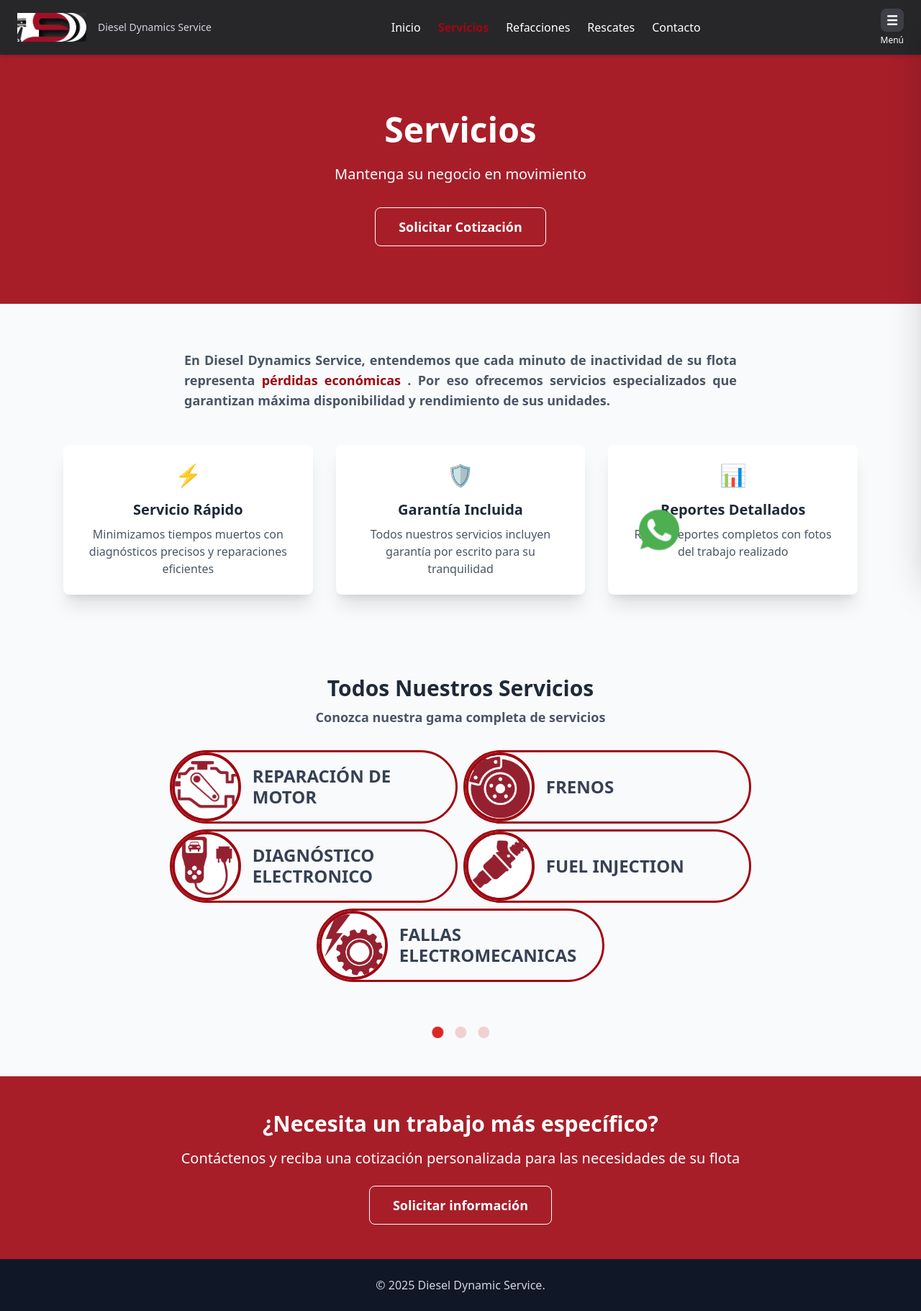
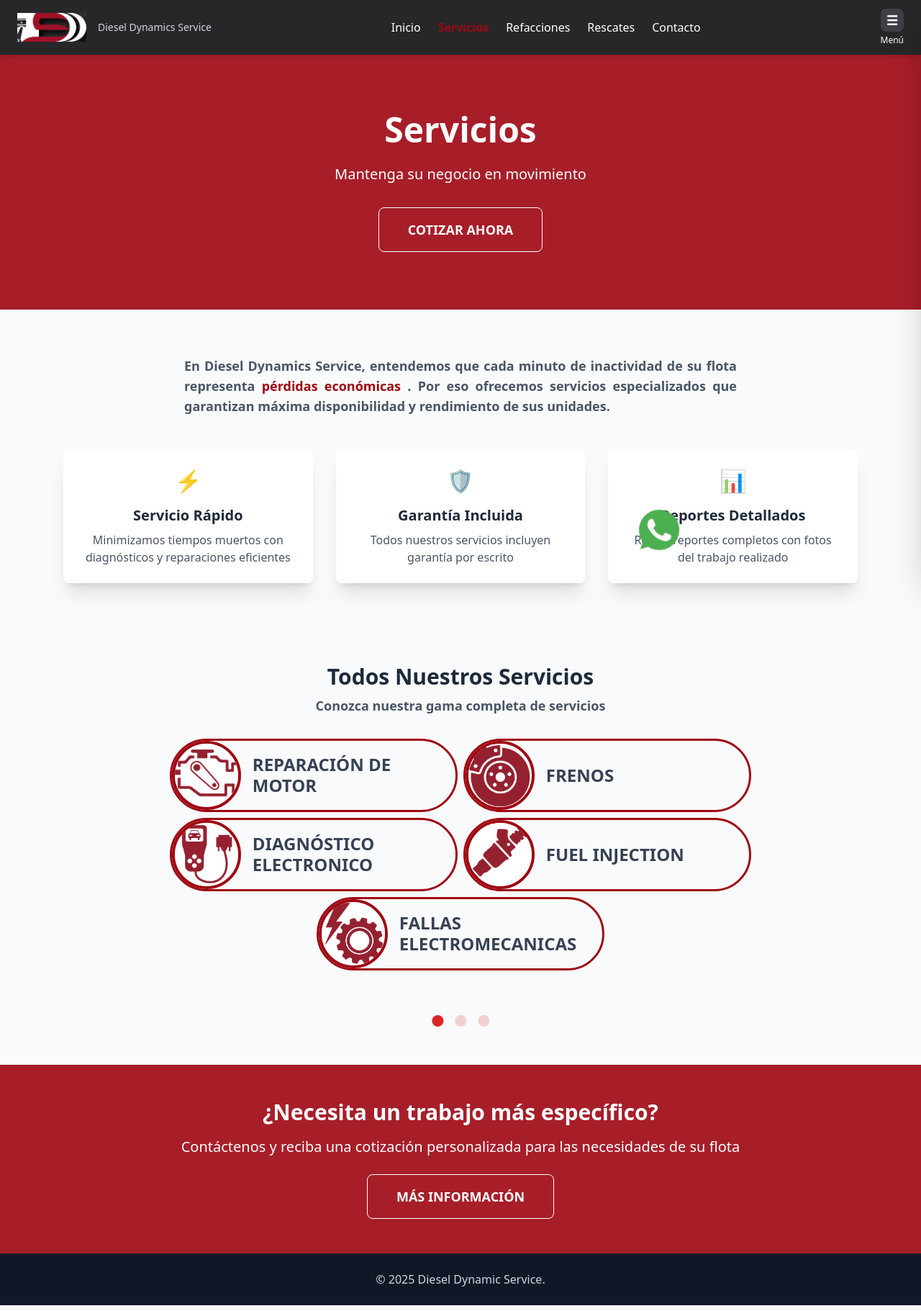
Before and after one commit to LegaspiRicardo/Diesel-Dynamic-Service, a React (Vite) app: page /servicios in a window 1280 px wide. Shown: the whole page at 72% size. Built offline with nearby package versions, Linux system fonts and the light colour scheme; the HTML template or start-up script is replaced by a standard one.

Commit message:
Add files via upload

```diff
--- a/src/components/SimpleHeroCarousel.tsx
+++ b/src/components/SimpleHeroCarousel.tsx
@@ -106,7 +106,7 @@ export default function SimpleHeroCarousel({ slides, autoPlayInterval = 9000 }:
                                         href={`https://api.whatsapp.com/send?phone=523320853721&text=${encodeURIComponent(`Hola, solicito información sobre: ${slide.title}`)}`}
                                         target="_blank"
                                         rel="noopener noreferrer"
-                                        className="inline-block bg-red-800/90 hover:bg-yellow-600 text-white font-semibold px-10 py-4 rounded-lg transition-all duration-300 text-lg hover:scale-105 transform relative z-50 shadow-lg hover:shadow-xl"
+                                        className="inline-block  bg-white  hover:bg-red-800/90 hover:text-white text-red-800 font-semibold px-10 py-4 rounded-lg transition-all duration-300 text-2xl hover:scale-105 transform relative z-50 shadow-lg hover:shadow-xl"
                                         onClick={(e) => e.stopPropagation()} // Prevenir interferencia con el carousel
                                     >
                                         Cotizar servicio
--- a/src/pages/Home.tsx
+++ b/src/pages/Home.tsx
@@ -322,7 +322,6 @@ export default function Home() {
             </section>
 
             {/* Sección ¿Porque elegirnos?*/}
-            {/* Sección ¿Porque elegirnos?*/}
             <section className="py-32 relative bg-fixed bg-cover bg-center" style={{ backgroundImage: 'url(/images/carretera.jpg)' }}>
 
                 <div className="w-11/12 mx-auto text-justify relative z-10">
@@ -363,11 +362,21 @@ export default function Home() {
                     </div>
 
                     <div className="text-center mt-32 md:mt-20 lg:mt-24">
-                        <h3 className="text-2xl font-bold text-white md:text-2xl lg:text-3xl">¿Qué espera? </h3>
+                        <h3 className="text-3xl font-bold text-white md:text-2xl lg:text-3xl">¿Qué espera? </h3>
                         <h3 className="text-2xl font-bold mb-6 text-white md:text-2xl lg:text-3xl">Invierta en su flotilla</h3>
-                        <button className="bg-red-800/90 text-white px-8 py-3 rounded-lg font-bold hover:bg-green-700 transition md:px-10 md:py-4 md:text-lg">
-                            COTIZAR AHORA
-                        </button>
+
+
+                        <a
+                            href="https://api.whatsapp.com/send?phone=523320853721&text=Hola,%20me%20interesa%20solicitar%20una%20cotización%20de%20sus%20servicios"
+                            target="_blank"
+                            rel="noopener noreferrer"
+                        >
+                            <button className="bg-red-800/90 text-white text-2xl px-8 py-3 rounded-lg font-bold hover:bg-green-700 transition md:px-10 md:py-4 md:text-lg">
+                                COTIZAR AHORA
+                            </button>
+                        </a>
+
+
                     </div>
                 </div>
             </section>
--- a/src/pages/Productos.tsx
+++ b/src/pages/Productos.tsx
@@ -84,15 +84,21 @@ export default function Productos() {
                     <p className="text-xl mb-8 max-w-3xl mx-auto">
                         Partes originales y de reemplazo
                     </p>
-                    <button className="border border-white hover:bg-green-700 text-white px-8 py-3 rounded-lg font-bold text-lg transition">
-                        Solicitar Cotización
-                    </button>
+                    <a
+                        href="https://api.whatsapp.com/send?phone=523320853721&text=Hola,%20me%20interesa%20solicitar%20informes%20de%20de%20sus%20refacciones,%20estoy%20buscando:"
+                        target="_blank"
+                        rel="noopener noreferrer"
+                    >
+                        <button className="hover:bg-red-800 border border-white text-white text-xl px-8 py-3 rounded-lg font-bold  transition md:px-10 md:py-4 md:text-lg">
+                            COTIZAR AHORA
+                        </button>
+                    </a>
                 </div>
             </div>
 
-                        {/* Sección Carrusel de Refacciones */}
+            {/* Sección Carrusel de Refacciones */}
             <section className="w-11/12 mx-auto bg-gray-50 py-12 rounded-xl">
-                            <div className="text-center mb-12">
+                <div className="text-center mb-12">
                     <p className="text-lg font-bold text-gray-600 max-w-3xl mx-auto text-justify">
                         En Diesel Dynamics Service, entendemos que la calidad de las refacciones es fundamental
                         para el <span className="text-red-800">rendimiento y durabilidad</span> de su flota.
@@ -104,7 +110,7 @@ export default function Productos() {
                         Conozca nuestro catálogo
                     </p>
                 </div>
-                <RefaccionesGrid categorias={categoriasRefacciones}  />
+                <RefaccionesGrid categorias={categoriasRefacciones} />
             </section>
 
             {/* Introducción a las Refacciones */}
@@ -167,9 +173,14 @@ export default function Productos() {
                     <p className="text-xl mb-6">
                         Contáctenos y reciba asesoría especializada para las refacciones que busca
                     </p>
-                    <button className="border border-white hover:bg-gray-100 hover:text-red-800 px-8 py-3 rounded-lg font-bold text-lg transition">
-                        Solicitar Información
-                    </button>
+                    <a
+                        href="https://api.whatsapp.com/send?phone=523320853721&text=Hola,%20me%20interesa%20solicitar%20informes%20de%20refacciones%20en%20especifico"
+                        target="_blank"
+                        rel="noopener noreferrer"
+                    >
+                        <button className="hover:bg-red-800 border border-white text-white text-2xl px-8 py-3 rounded-lg font-bold  transition md:px-10 md:py-4 md:text-lg">
+                            Solicitar información                        </button>
+                    </a>
                 </div>
             </div>
         </section>
--- a/src/pages/Servicios.tsx
+++ b/src/pages/Servicios.tsx
@@ -98,9 +98,15 @@ export default function Servicios() {
                     <p className="text-xl mb-8 max-w-3xl mx-auto">
                         Mantenga su negocio en movimiento
                     </p>
-                    <button className="border border-white hover:bg-green-700 text-white px-8 py-3 rounded-lg font-bold text-lg transition">
-                        Solicitar Cotización
-                    </button>
+                    <a
+                        href="https://api.whatsapp.com/send?phone=523320853721&text=Hola,%20me%20interesa%20solicitar%20una%20cotización%20de%20sus%20servicios"
+                        target="_blank"
+                        rel="noopener noreferrer"
+                    >
+                        <button className="hover:bg-red-800 border border-white text-white text-2xl px-8 py-3 rounded-lg font-bold  transition md:px-10 md:py-4 md:text-lg">
+                            COTIZAR AHORA
+                        </button>
+                    </a>
                 </div>
             </div>
 
@@ -120,12 +126,12 @@ export default function Servicios() {
                     <div className="text-center p-6 bg-white rounded-lg shadow-xl">
                         <div className="text-3xl mb-4">⚡</div>
                         <h3 className="text-xl font-bold mb-2">Servicio Rápido</h3>
-                        <p className="text-gray-600">Minimizamos tiempos muertos con diagnósticos precisos y reparaciones eficientes</p>
+                        <p className="text-gray-600">Minimizamos tiempos muertos con diagnósticos y reparaciones eficientes</p>
                     </div>
                     <div className="text-center p-6 bg-white rounded-lg shadow-xl">
                         <div className="text-3xl mb-4">🛡️</div>
                         <h3 className="text-xl font-bold mb-2">Garantía Incluida</h3>
-                        <p className="text-gray-600">Todos nuestros servicios incluyen garantía por escrito para su tranquilidad</p>
+                        <p className="text-gray-600">Todos nuestros servicios incluyen garantía por escrito</p>
                     </div>
                     <div className="text-center p-6 bg-white rounded-lg shadow-xl">
                         <div className="text-3xl mb-4">📊</div>
@@ -178,9 +184,15 @@ export default function Servicios() {
                     <p className="text-xl mb-6">
                         Contáctenos y reciba una cotización personalizada para las necesidades de su flota
                     </p>
-                    <button className="border border-white hover:bg-gray-100 px-8 py-3 rounded-lg font-bold text-lg transition">
-                        Solicitar información
-                    </button>
+                    <a
+                        href="https://api.whatsapp.com/send?phone=523320853721&text=Hola,%20me%20interesa%20solicitar%20una%20cotización%20de%20un%20servicio%20especifico"
+                        target="_blank"
+                        rel="noopener noreferrer"
+                    >
+                        <button className="hover:bg-red-800 border border-white text-white text-2xl px-8 py-3 rounded-lg font-bold  transition md:px-10 md:py-4 md:text-lg">
+                            MÁS INFORMACIÓN
+                        </button>
+                    </a>
                 </div>
             </div>
 
```
